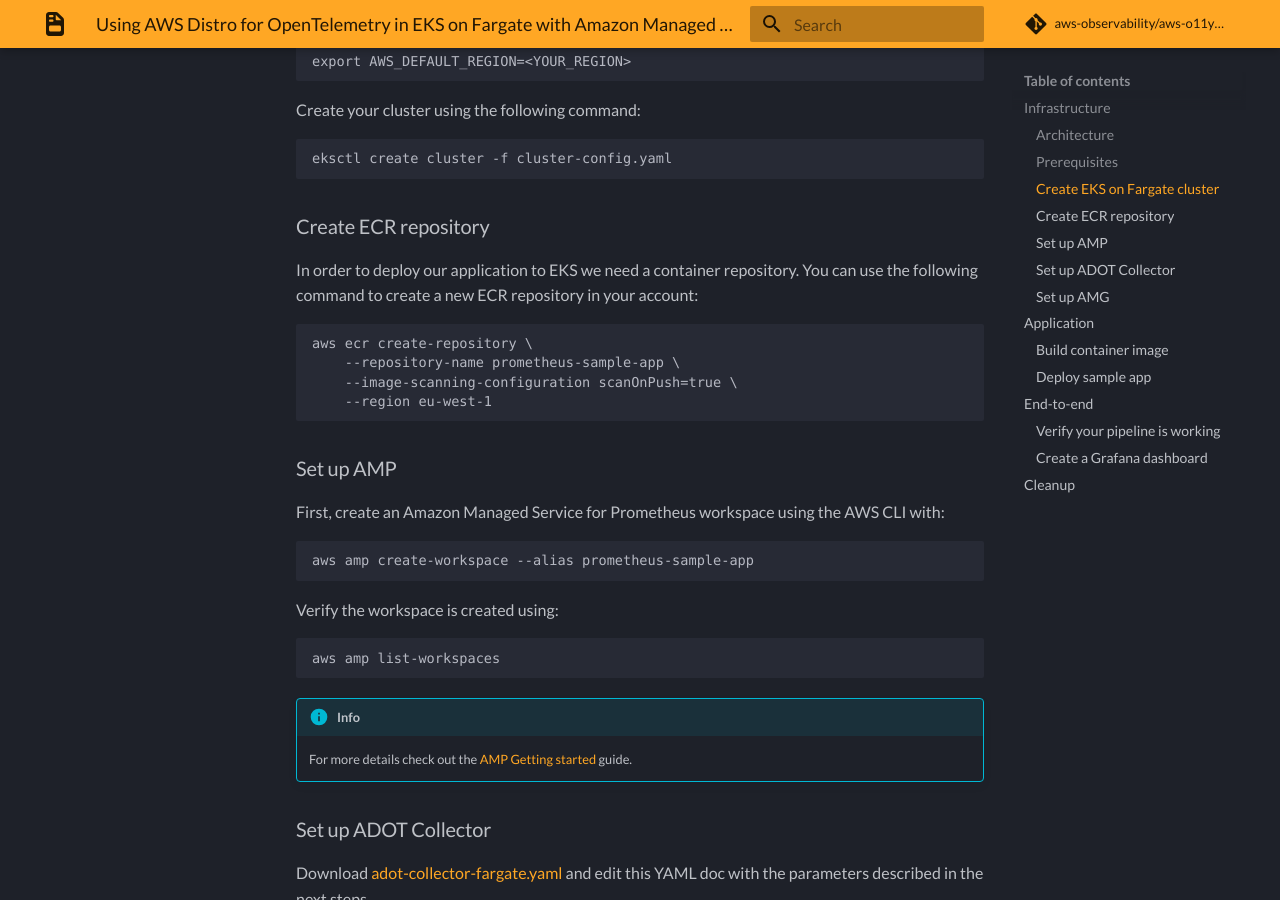
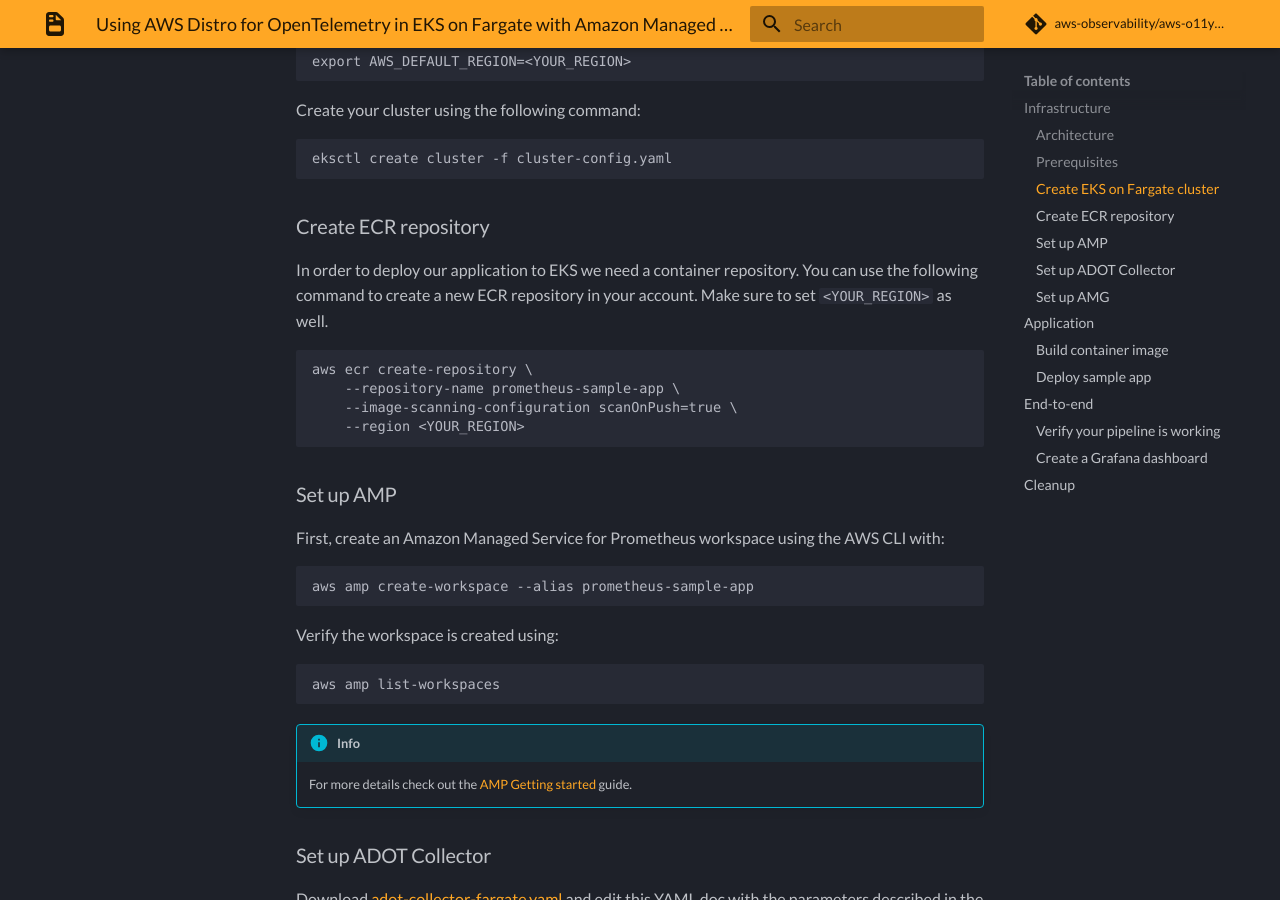
Before and after one commit to aws-observability/aws-o11y-recipes, an MkDocs documentation site: the page built from docs/recipes/fargate-eks-metrics-go-adot-ampamg.md, in a window 1280 px wide and 900 px high, scrolled down 1661 px. Built offline with MkDocs 1.6.1 and Material for MkDocs 9.7.7, drawn with Linux system fonts in a browser that asks for light colours; some web fonts are replaced; comment, search, counter and statistics services are not loaded.

Commit message:
missed <YOUR_REGION> changes for ECR setup

````diff
--- a/docs/recipes/fargate-eks-metrics-go-adot-ampamg.md
+++ b/docs/recipes/fargate-eks-metrics-go-adot-ampamg.md
@@ -65,13 +65,14 @@
 ### Create ECR repository
 
 In order to deploy our application to EKS we need a container repository.
-You can use the following command to create a new ECR repository in your account:
+You can use the following command to create a new ECR repository in your account.
+Make sure to set `<YOUR_REGION>` as well.
 
 ```
 aws ecr create-repository \
     --repository-name prometheus-sample-app \
     --image-scanning-configuration scanOnPush=true \
-    --region eu-west-1
+    --region <YOUR_REGION>
 ```
 
 ### Set up AMP
````
Also changed, not shown: docs/recipes/ec2-eks-metrics-go-adot-ampamg.md (+1 -0 lines).
